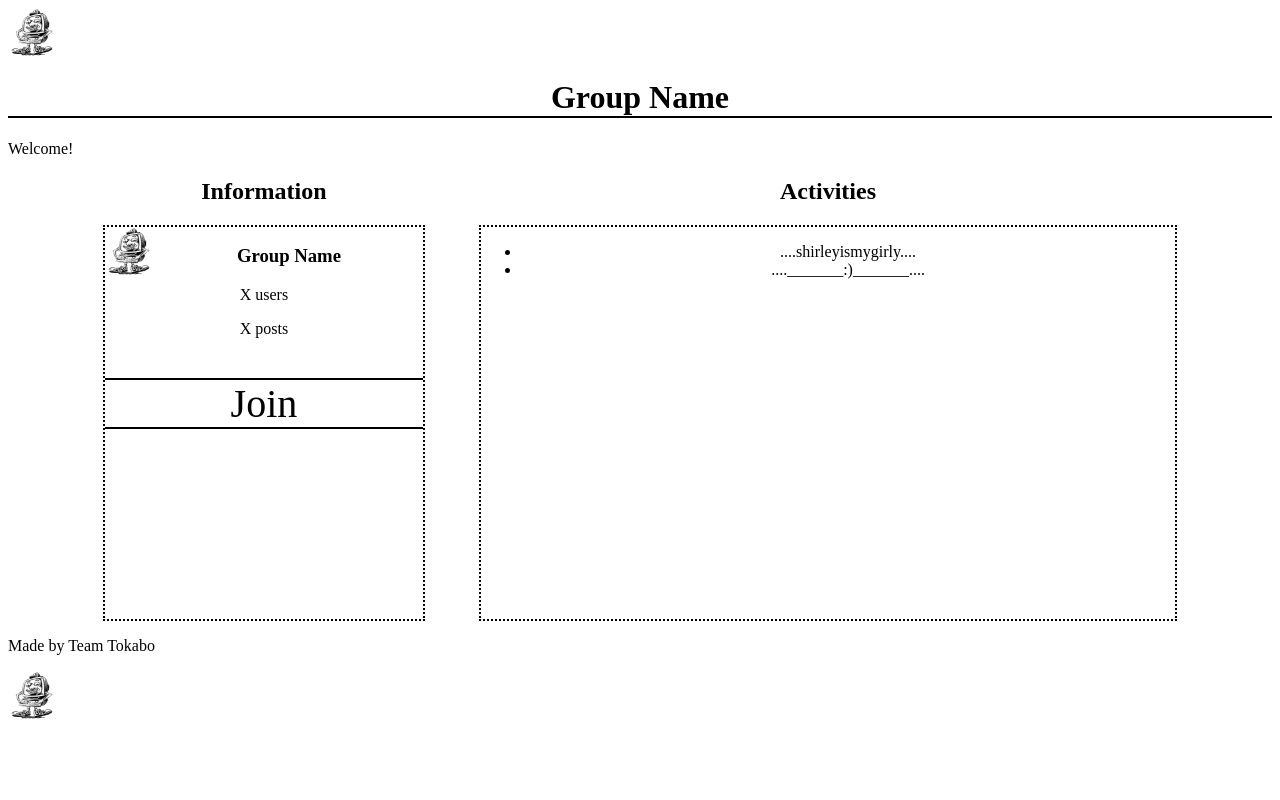
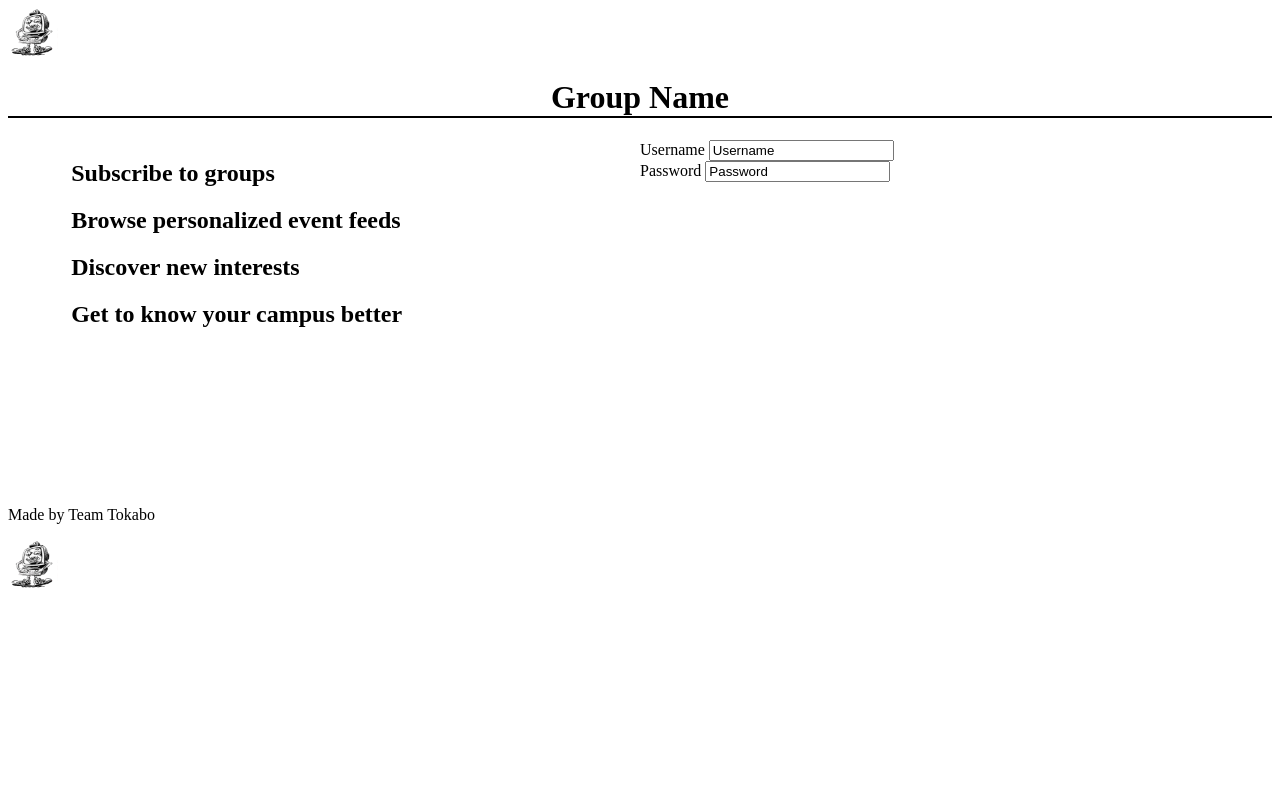
Before and after one commit to hbh7/RINFO, a PHP site: page /login.php in a window 1280 px wide. Run offline with PHP 8.4, Linux system fonts and the light colour scheme.

Commit message:
some login page work HTML/CSS
put in the basic elements and put the divs in the right place

```diff
--- a/login.php
+++ b/login.php
@@ -1,31 +1,25 @@
 <html>
     <head>
         <?php include('resources/templates/head.php'); ?>
-        <title> RINFO Home </title>
+        <title> RINFO Login </title>
     </head>
     <body>
         <?php include('resources/templates/header.php'); ?>
 
-        Welcome!
-
-        <div id="content">
-            <div id="information">
-                <h2>Information</h2>
-                <div id="information_content" class="content">
-                    <img id="group_logo" src="/resources/images/logo.png" alt="Group Logo">
-                    <h3 class="group_name">Group Name</h3>
-                    <p id="Nusers">X users</p>
-                    <p id="Nposts">X posts</p>
-                    <p id="join">Join</p>
-                </div>
+        <div id="login_content">
+            <div id="info_panel">
+                <h2>Subscribe to groups</h2>
+                <h2>Browse personalized event feeds</h2>
+                <h2>Discover new interests</h2>
+                <h2>Get to know your campus better</h2>
             </div>
-            <div id="activity">
-                <h2>Activities</h2>
-                <div id="activity_content" class="content">
-                    <ul>
-                        <li>....shirleyismygirly....</li>
-                        <li>...._______:)_______....</li>
-                    </ul>
+            <div id="login_panel">
+                <div id="login_box">
+                    Username
+                    <input type = "text" id = "username" value = "Username">
+                    <br>
+                    Password
+                    <input type = "text" id = "password" value = "Password">
                 </div>
             </div>
         </div>
--- a/resources/styles/styles.css
+++ b/resources/styles/styles.css
@@ -39,3 +39,19 @@ h1{
     width:50px;
     height:50px;
 }
+
+/* for login page */
+#login_content {
+    margin: auto;
+    width: 90%;
+    height: 350px;
+}
+#info_panel {
+    text-align: left;
+    float: left;
+    width: 50%;
+}
+#login_panel {
+    float: right;
+    width: 50%;
+}
```
